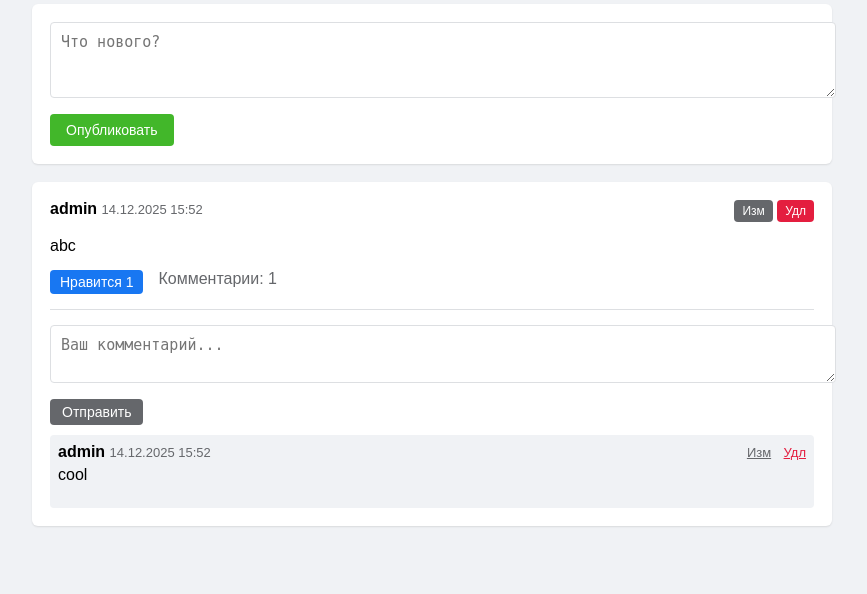
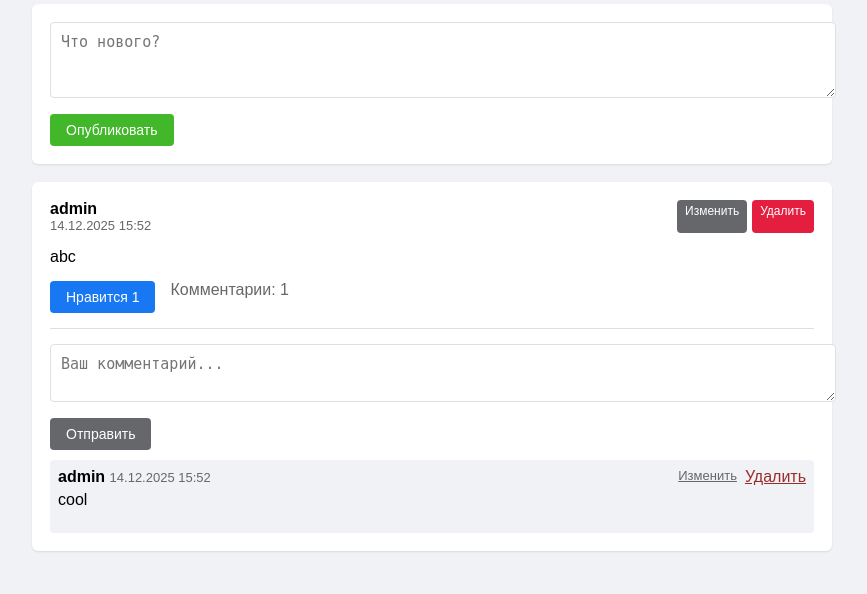
Before and after one commit to ayosleepy/Lab3, a Django app: page / in a window 1280 px wide. Shown: the part 211-805 px from the top of the page, without its empty margins (208-1075 px from the left). Before the commit the page ends 738 px from the top, so only its background shows below. Run offline with Django 5.2, Linux system fonts and the light colour scheme; a user stored in the database is signed in; data comes from the database, SQL or seed files in the repository; both versions use the stored data as it was after the commit.

Commit message:
Final commit

```diff
--- /dev/null
+++ b/blog/static/blog/style.css
@@ -0,0 +1,281 @@
+body {
+    font-family: Arial, sans-serif;
+    margin: 0;
+    background: #f0f2f5;
+}
+
+.header {
+    background: #1877f2;
+    padding: 12px 0;
+}
+
+.container {
+    width: 90%;
+    max-width: 800px;
+    margin: 0 auto;
+}
+
+.nav {
+    display: flex;
+    justify-content: space-between;
+    align-items: center;
+}
+
+.site-name {
+    color: white;
+    font-size: 22px;
+    font-weight: bold;
+    text-decoration: none;
+}
+
+.menu {
+    display: flex;
+    gap: 15px;
+    align-items: center;
+}
+
+.menu a {
+    color: white;
+    text-decoration: none;
+    padding: 6px 10px;
+}
+
+.menu a:hover {
+    background: rgba(255,255,255,0.1);
+    border-radius: 3px;
+}
+
+.user-name {
+    color: white;
+    font-weight: bold;
+}
+
+.logout-btn {
+    background: #e41e3f;
+    color: white;
+    border: none;
+    padding: 6px 12px;
+    border-radius: 3px;
+    cursor: pointer;
+}
+
+.main {
+    padding: 25px 0;
+    min-height: 80vh;
+}
+
+.box {
+    background: white;
+    border-radius: 6px;
+    padding: 18px;
+    margin-bottom: 18px;
+    box-shadow: 0 1px 2px rgba(0,0,0,0.1);
+}
+
+.box h2 {
+    margin-top: 0;
+}
+
+.msg {
+    padding: 12px;
+    border-radius: 4px;
+    margin-bottom: 15px;
+}
+
+.msg-success {
+    background: #e7f3e7;
+    color: #2d662d;
+    border: 1px solid #c3e6cb;
+}
+
+.msg-error {
+    background: #fde8e8;
+    color: #9b2c2c;
+    border: 1px solid #f5c6cb;
+    margin-bottom: 20px;
+}
+
+.btn {
+    display: inline-block;
+    padding: 8px 16px;
+    background: #1877f2;
+    color: white;
+    text-decoration: none;
+    border-radius: 4px;
+    border: none;
+    cursor: pointer;
+    font-size: 14px;
+}
+
+.btn:hover {
+    background: #166fe5;
+}
+
+.btn-red {
+    background: #e41e3f;
+}
+
+.btn-red:hover {
+    background: #c91c37;
+}
+
+.btn-gray {
+    background: #65676b;
+}
+
+.btn-gray:hover {
+    background: #5c5e62;
+}
+
+.btn-green {
+    background: #42b72a;
+}
+
+.btn-green:hover {
+    background: #36a420;
+}
+
+textarea, input[type="text"], input[type="email"], input[type="password"] {
+    width: 100%;
+    padding: 10px;
+    border: 1px solid #dddfe2;
+    border-radius: 4px;
+    margin-bottom: 12px;
+    font-size: 15px;
+}
+
+.avatar {
+    width: 90px;
+    height: 90px;
+    border-radius: 50%;
+    object-fit: cover;
+    border: 2px solid #dddfe2;
+}
+
+.small-text {
+    font-size: 13px;
+    color: #65676b;
+}
+
+.post-header {
+    display: flex;
+    justify-content: space-between;
+    margin-bottom: 10px;
+}
+
+.post-meta {
+    display: flex;
+    flex-direction: column;
+}
+
+.post-actions {
+    display: flex;
+    gap: 5px;
+}
+
+.small-btn {
+    padding: 4px 8px;
+    font-size: 12px;
+}
+
+.post-content {
+    margin: 15px 0;
+}
+
+.post-stats {
+    margin-top: 12px;
+    display: flex;
+    gap: 15px;
+    color: #65676b;
+}
+
+.comments-section {
+    margin-top: 15px;
+    padding-top: 15px;
+    border-top: 1px solid #dddfe2;
+}
+
+.comment-form textarea {
+    width: 100%;
+}
+
+.comment-item {
+    margin-top: 10px;
+    padding: 8px;
+    background: #f0f2f5;
+    border-radius: 4px;
+}
+
+.comment-header {
+    display: flex;
+    justify-content: space-between;
+    margin-bottom: 5px;
+}
+
+.comment-actions {
+    display: flex;
+    gap: 8px;
+}
+
+.comment-text {
+    margin-top: 5px;
+}
+
+.form-group {
+    margin-bottom: 15px;
+}
+
+.form-label {
+    display: block;
+    margin-bottom: 5px;
+}
+
+.form-actions {
+    margin-top: 20px;
+}
+
+.warning-box {
+    background: #fde8e8;
+    border: 1px solid #f5c6cb;
+}
+
+.warning-box h3 {
+    color: #9b2c2c;
+    margin-top: 0;
+}
+
+.warning-text {
+    color: #9b2c2c;
+}
+
+.preview-box {
+    padding: 15px;
+    background: #f8f9fa;
+    border-radius: 4px;
+    margin-bottom: 20px;
+}
+
+.user-posts {
+    margin-bottom: 15px;
+    padding-bottom: 15px;
+    border-bottom: 1px solid #dddfe2;
+}
+
+.post-info {
+    display: flex;
+    justify-content: space-between;
+    margin-bottom: 5px;
+}
+
+.pagination {
+    text-align: center;
+    margin-top: 20px;
+}
+
+.pagination-controls {
+    display: inline-block;
+}
+
+.pagination-info {
+    margin: 0 12px;
+}
--- a/blog/templates/blog/base.html
+++ b/blog/templates/blog/base.html
@@ -4,136 +4,9 @@
     <meta charset="UTF-8">
     <meta name="viewport" content="width=device-width, initial-scale=1.0">
     <title>Блог</title>
-    <style>
-        body {
-            font-family: Arial, sans-serif;
-            margin: 0;
-            background: #f0f2f5;
-        }
-        .header {
-            background: #1877f2;
-            padding: 12px 0;
-        }
-        .container {
-            width: 90%;
-            max-width: 800px;
-            margin: 0 auto;
-        }
-        .nav {
-            display: flex;
-            justify-content: space-between;
-            align-items: center;
-        }
-        .site-name {
-            color: white;
-            font-size: 22px;
-            font-weight: bold;
-            text-decoration: none;
-        }
-        .menu {
-            display: flex;
-            gap: 15px;
-            align-items: center;
-        }
-        .menu a {
-            color: white;
-            text-decoration: none;
-            padding: 6px 10px;
-        }
-        .menu a:hover {
-            background: rgba(255,255,255,0.1);
-            border-radius: 3px;
-        }
-        .user-name {
-            color: white;
-            font-weight: bold;
-        }
-        .logout-btn {
-            background: #e41e3f;
-            color: white;
-            border: none;
-            padding: 6px 12px;
-            border-radius: 3px;
-            cursor: pointer;
-        }
-        .main {
-            padding: 25px 0;
-            min-height: 80vh;
-        }
-        .box {
-            background: white;
-            border-radius: 6px;
-            padding: 18px;
-            margin-bottom: 18px;
-            box-shadow: 0 1px 2px rgba(0,0,0,0.1);
-        }
-        .msg {
-            padding: 12px;
-            border-radius: 4px;
-            margin-bottom: 15px;
-        }
-        .msg-success {
-            background: #e7f3e7;
-            color: #2d662d;
-            border: 1px solid #c3e6cb;
-        }
-        .msg-error {
-            background: #fde8e8;
-            color: #9b2c2c;
-            border: 1px solid #f5c6cb;
-        }
-        .btn {
-            display: inline-block;
-            padding: 8px 16px;
-            background: #1877f2;
-            color: white;
-            text-decoration: none;
-            border-radius: 4px;
-            border: none;
-            cursor: pointer;
-            font-size: 14px;
-        }
-        .btn:hover {
-            background: #166fe5;
-        }
-        .btn-red {
-            background: #e41e3f;
-        }
-        .btn-red:hover {
-            background: #c91c37;
-        }
-        .btn-gray {
-            background: #65676b;
-        }
-        .btn-gray:hover {
-            background: #5c5e62;
-        }
-        .btn-green {
-            background: #42b72a;
-        }
-        .btn-green:hover {
-            background: #36a420;
-        }
-        textarea, input[type="text"], input[type="email"], input[type="password"] {
-            width: 100%;
-            padding: 10px;
-            border: 1px solid #dddfe2;
-            border-radius: 4px;
-            margin-bottom: 12px;
-            font-size: 15px;
-        }
-        .avatar {
-            width: 90px;
-            height: 90px;
-            border-radius: 50%;
-            object-fit: cover;
-            border: 2px solid #dddfe2;
-        }
-        .small-text {
-            font-size: 13px;
-            color: #65676b;
-        }
-    </style>
+    {% load static %}
+    <link rel="stylesheet" type="text/css" href="{% static 'blog/style.css' %}">
+
 </head>
 <body>
     <div class="header">
--- a/blog/templates/blog/index.html
+++ b/blog/templates/blog/index.html
@@ -2,14 +2,14 @@
 
 {% block content %}
 <div class="box">
-    <h2 style="margin-top: 0;">Главная</h2>
+    <h2>Главная</h2>
     <p>Лента постов</p>
 </div>
 
 {% if user.is_authenticated %}
 <div class="box">
     <form action="{% url 'create_post' %}" method="get">
-        <textarea name="content" rows="3" placeholder="Что нового?" style="width: 100%;"></textarea>
+        <textarea name="content" rows="3" placeholder="Что нового?"></textarea>
         <button type="submit" class="btn btn-green">Опубликовать</button>
     </form>
 </div>
@@ -17,58 +17,58 @@
 
 {% for post in posts %}
 <div class="box">
-    <div style="display: flex; justify-content: space-between; margin-bottom: 10px;">
-        <div>
+    <div class="post-header">
+        <div class="post-meta">
             <strong>{{ post.author.username }}</strong>
             <span class="small-text">{{ post.created_at|date:"d.m.Y H:i" }}</span>
         </div>
         {% if user == post.author %}
-        <div>
-            <a href="{% url 'edit_post' post.id %}" class="btn btn-gray" style="padding: 4px 8px; font-size: 12px;">Изм</a>
-            <a href="{% url 'delete_post' post.id %}" class="btn btn-red" style="padding: 4px 8px; font-size: 12px;">Удл</a>
+        <div class="post-actions">
+            <a href="{% url 'edit_post' post.id %}" class="btn btn-gray small-btn">Изменить</a>
+            <a href="{% url 'delete_post' post.id %}" class="btn btn-red small-btn">Удалить</a>
         </div>
         {% endif %}
     </div>
 
-    <p style="margin: 15px 0;">{{ post.content }}</p>
+    <p class="post-content">{{ post.content }}</p>
 
-    <div style="margin-top: 12px; display: flex; gap: 15px; color: #65676b;">
-        <form action="{% url 'like_post' post.id %}" method="post" style="display: inline;">
+    <div class="post-stats">
+        <form action="{% url 'like_post' post.id %}" method="post">
             {% csrf_token %}
-            <button type="submit" class="btn" style="padding: 4px 10px;">
+            <button type="submit" class="btn">
                 {% if user in post.likes.all %}Не нравится{% else %}Нравится{% endif %} {{ post.likes_count }}
             </button>
         </form>
         <span>Комментарии: {{ post.comments_count }}</span>
     </div>
 
-    <div style="margin-top: 15px; padding-top: 15px; border-top: 1px solid #dddfe2;">
-        <form action="{% url 'add_comment' post.id %}" method="post">
+    <div class="comments-section">
+        <form action="{% url 'add_comment' post.id %}" method="post" class="comment-form">
             {% csrf_token %}
-            <textarea name="content" rows="2" placeholder="Ваш комментарий..." required style="width: 100%;"></textarea>
-            <button type="submit" class="btn btn-gray" style="padding: 5px 12px;">Отправить</button>
+            <textarea name="content" rows="2" placeholder="Ваш комментарий..." required></textarea>
+            <button type="submit" class="btn btn-gray">Отправить</button>
         </form>
 
         {% for comment in post.comments.all|slice:":3" %}
-        <div style="margin-top: 10px; padding: 8px; background: #f0f2f5; border-radius: 4px;">
-            <div style="display: flex; justify-content: space-between;">
+        <div class="comment-item">
+            <div class="comment-header">
                 <div>
                     <strong>{{ comment.user.username }}</strong>
                     <span class="small-text">{{ comment.created_at|date:"d.m.Y H:i" }}</span>
                 </div>
                 {% if user == comment.user %}
-                <div>
-                    <a href="{% url 'edit_comment' comment.id %}" class="small-text" style="margin-right: 8px;">Изм</a>
-                    <a href="{% url 'delete_comment' comment.id %}" class="small-text" style="color: #e41e3f;">Удл</a>
+                <div class="comment-actions">
+                    <a href="{% url 'edit_comment' comment.id %}" class="small-text">Изменить</a>
+                    <a href="{% url 'delete_comment' comment.id %}" class="warning-text">Удалить</a>
                 </div>
                 {% endif %}
             </div>
-            <p style="margin-top: 5px;">{{ comment.content }}</p>
+            <p class="comment-text">{{ comment.content }}</p>
         </div>
         {% endfor %}
 
         {% if post.comments_count > 3 %}
-        <div style="margin-top: 10px;">
+        <div>
             <a href="#" class="small-text">Еще комментарии ({{ post.comments_count }})</a>
         </div>
         {% endif %}
@@ -81,13 +81,13 @@
 {% endfor %}
 
 {% if posts.has_other_pages %}
-<div class="box" style="text-align: center;">
-    <div style="display: inline-block;">
+<div class="box pagination">
+    <div class="pagination-controls">
         {% if posts.has_previous %}
         <a href="?page={{ posts.previous_page_number }}" class="btn btn-gray">Назад</a>
         {% endif %}
 
-        <span style="margin: 0 12px;">{{ posts.number }} / {{ posts.paginator.num_pages }}</span>
+        <span class="pagination-info">{{ posts.number }} / {{ posts.paginator.num_pages }}</span>
 
         {% if posts.has_next %}
         <a href="?page={{ posts.next_page_number }}" class="btn btn-gray">Вперед</a>
--- a/blog/templates/blog/logout.html
+++ b/blog/templates/blog/logout.html
@@ -2,9 +2,9 @@
 
 {% block content %}
 <div class="box">
-    <h2 style="margin-top: 0;">Выход</h2>
+    <h2>Выход</h2>
     <p>Вы вышли из системы.</p>
-    <div style="margin-top: 20px;">
+    <div class="form-actions">
         <a href="{% url 'login' %}" class="btn">Войти снова</a>
         <a href="{% url 'index' %}" class="btn btn-gray">На главную</a>
     </div>
--- a/config/settings.py
+++ b/config/settings.py
@@ -1,5 +1,7 @@
 from pathlib import Path
 import os
+
+from django.template.context_processors import static
 
 BASE_DIR = Path(__file__).resolve().parent.parent
 
```
Also changed, not shown: blog/templates/blog/create_post.html (+5 -5 lines), blog/templates/blog/delete_comment.html (+4 -4 lines), blog/templates/blog/delete_post.html (+4 -4 lines), blog/templates/blog/delete_profile.html (+4 -4 lines), blog/templates/blog/edit_comment.html (+4 -4 lines), blog/templates/blog/edit_post.html (+4 -4 lines), blog/templates/blog/login.html (+8 -8 lines), blog/templates/blog/profile.html (+23 -23 lines), blog/templates/blog/register.html (+11 -11 lines), db.sqlite3, 1 other file.
